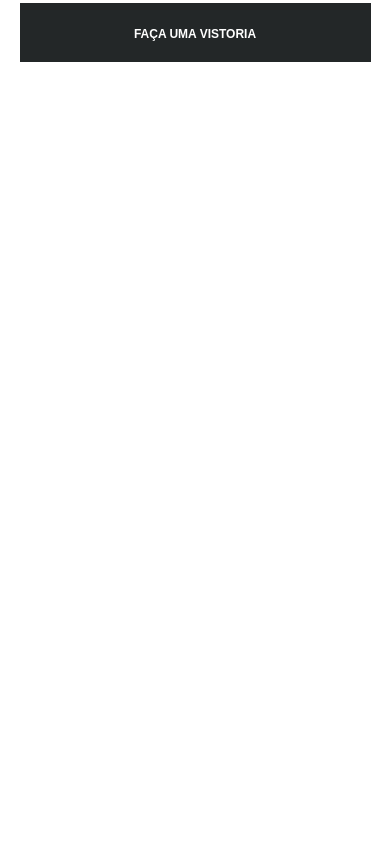
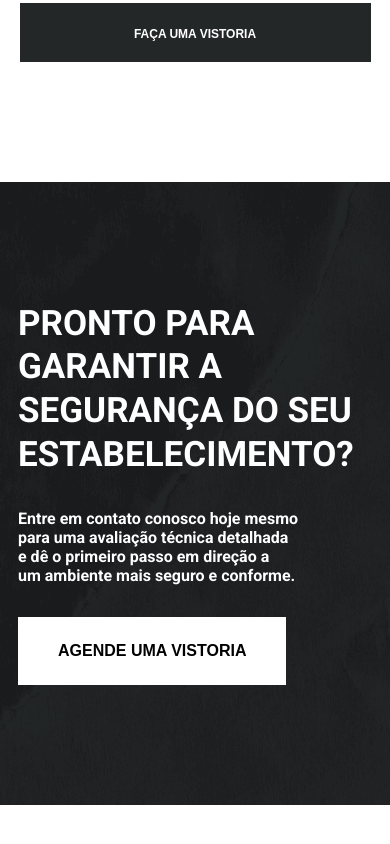
Before and after one commit to Gabriel-Andreoni/lp-valverde-engenharia, a Next.js app: page / in a window 390 px wide. Shown: the part 3618-4462 px from the top of the page. Before the commit the page ends 3680 px from the top, so only its background shows below. Built offline with nearby package versions, Linux system fonts and the light colour scheme.

Commit message:
Criação da faixa CTA, tornando ela já responsiva

```diff
--- a/app/components/About/about.css
+++ b/app/components/About/about.css
@@ -92,11 +92,11 @@
 
     .about-wrapper {
         width: 100%;
-        height: 120vh;
+        height: 100%;
 
         .about-section {
             width: 90%;
-            height: 100%;
+            height: 120vh;
 
             display: flex;
 
@@ -396,6 +396,10 @@
 
 @media (width <=1024px) {
 
+    .about-section {
+        height: auto !important;
+    }
+
     .about-image {
         margin-right: 50px !important;
 
--- /dev/null
+++ b/app/components/CTA/cta.css
@@ -0,0 +1,121 @@
+.cta-container {
+
+    padding: 120px 0;
+
+
+    background-image: url("../../../public/cta-background.png");
+
+    .cta-content {
+        width: 1200px;
+
+        margin: 0 auto;
+
+        & > h3 {
+            font-size: 40px;
+            font-weight: 700;
+            line-height: 125%;
+            text-transform: uppercase;
+            text-wrap: balance;
+
+            color: #fff;
+        }
+
+        & > p {
+            width: 60%;
+
+            margin-top: 2em;
+
+            font-weight: 700;
+            text-wrap: balance;
+
+            color: #fff;
+        }
+
+        &>button {
+            margin-top: 2em;
+
+            padding: 25px 40px;
+
+            border: 0;
+
+            text-transform: uppercase;
+
+            font-size: 1.1em;
+            font-weight: 700;
+
+            background: #fff;
+
+            cursor: pointer;
+
+            position: relative;
+
+            z-index: 10;
+
+            transition: color 500ms ease;
+
+            &::after {
+                content: '';
+
+                width: 100%;
+                height: 0%;
+
+                display: block;
+
+                background: #CA4445;
+
+                position: absolute;
+                top: 0;
+                left: 0;
+
+                transition: height 500ms ease;
+
+                z-index: -1;
+            }
+
+            &:hover {
+                color: #fff;
+
+                &::after {
+                    height: 100%;
+                }
+            }
+
+        }
+    }
+
+
+}
+
+@media (width <= 1024px) {
+    .cta-container {
+        width: 100%;
+
+        margin: 120px 0;
+
+    }
+}
+
+@media (width <= 767px) {
+    .cta-content {
+        width: 95% !important;
+
+        margin: 0 18px !important;
+
+        overflow: hidden;
+
+        & > h3 {
+            width: 100%;
+
+            font-size: 35px !important;
+            text-wrap: wrap !important;
+        }
+
+        & > p {
+            width: 80% !important;
+        }
+
+        & > button {
+            font-size: 1em !important;
+        }
+    }
+}
--- /dev/null
+++ b/app/components/CTA/index.jsx
@@ -0,0 +1,14 @@
+import './cta.css';
+
+export default function CTA() {
+    return (
+        <section className="cta-container">
+            <div className="cta-content">
+                <h3>Pronto para Garantir a Segurança do Seu Estabelecimento?</h3>
+                <p>Entre em contato conosco hoje mesmo para uma avaliação técnica detalhada e dê o primeiro passo em direção a um ambiente mais seguro e conforme. </p>
+                <button>Agende uma vistoria</button>
+
+            </div>
+        </section>
+    )
+}
--- a/app/page.js
+++ b/app/page.js
@@ -1,4 +1,5 @@
 import About from "./components/About";
+import CTA from "./components/CTA";
 import Hero from "./components/Hero";
 
 export default function Home() {
@@ -6,6 +7,7 @@ export default function Home() {
     <>
       <Hero />
       <About />
+      <CTA />
     </>
   )
 }
```
Also changed, not shown: public/cta-background.png (added).
